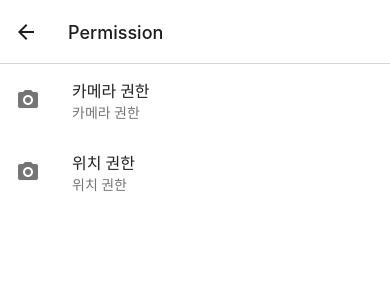
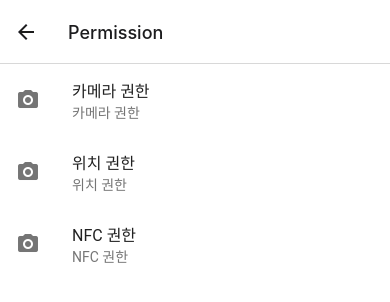
Before and after one commit to biud436/rn-barcode-scanner, a React Native app: screen /Permission in a window 390 px wide. Shown: the top 302 px of the page. Built offline with nearby package versions, Linux system fonts and the light colour scheme; what react-native-nfc-manager would draw is missing.

Commit message:
feat: 위치, NFC, 카메라 권한이 없을 때, 권한 설정창 띄우는 기능 추가

```diff
--- a/package.json
+++ b/package.json
@@ -26,6 +26,7 @@
     "react-native-responsive-screen": "^1.4.2",
     "react-native-safe-area-context": "^4.3.1",
     "react-native-screens": "^3.14.0",
+    "react-native-send-intent": "^1.3.0",
     "react-native-svg": "^12.3.0",
     "react-native-vector-icons": "^9.2.0",
     "react-redux": "^8.0.2",
--- a/src/screens/PermissionScreen.tsx
+++ b/src/screens/PermissionScreen.tsx
@@ -1,18 +1,18 @@
 /* eslint-disable react-hooks/exhaustive-deps */
 /* eslint-disable react-hooks/rules-of-hooks */
 import React, {useEffect} from 'react';
-import {StyleSheet, Text, View} from 'react-native';
+import {Alert, Platform, StyleSheet, Text, View} from 'react-native';
 import {List} from 'react-native-paper';
 import {useDispatch, useSelector} from 'react-redux';
 import {navigate} from '../navigators/utils';
 import {RootState} from '../store';
 import {check, PERMISSIONS} from 'react-native-permissions';
 import {setCameraPermission, setLocationPermission} from '../store/permission';
+import SendIntentAndroid from 'react-native-send-intent';
+import nfcManager from 'react-native-nfc-manager';
 
 export function PermissionScreen() {
-    const permissionState = useSelector(
-        (state: RootState) => state.permission,
-    ) as RootState['permission'];
+    const permissionState = useSelector((state: RootState) => state.permission);
     const dispatch = useDispatch();
 
     // const isAndroid = useMemo(() => Platform.OS === 'android', []);
@@ -46,6 +46,16 @@ export function PermissionScreen() {
                         console.log('카메라 권한 체크');
                         const granted = await check(PERMISSIONS.ANDROID.CAMERA);
                         console.log('카메라 권한 체크', granted);
+
+                        if (granted === 'denied') {
+                            Alert.alert('권한을 승인해주세요');
+                            SendIntentAndroid.openSettings(
+                                'android.settings.APPLICATION_SETTINGS',
+                            );
+                            dispatch(setLocationPermission(false));
+                            return;
+                        }
+
                         dispatch(setCameraPermission(granted));
                     }
                     break;
@@ -55,28 +65,55 @@ export function PermissionScreen() {
                             PERMISSIONS.ANDROID.ACCESS_FINE_LOCATION,
                         );
                         console.log('위치 권한 체크', granted);
-                        dispatch(setLocationPermission(granted));
+
+                        if (granted === 'granted') {
+                            dispatch(setLocationPermission(true));
+                        } else if (['denied'].includes(granted)) {
+                            Alert.alert(
+                                '권한을 승인해주세요',
+                                '위치 정보를 사용하려면 권한을 승인해주세요',
+                                [
+                                    {text: '취소', style: 'cancel'},
+                                    {
+                                        text: '승인',
+                                        onPress: () => {
+                                            SendIntentAndroid.openSettings(
+                                                'android.settings.LOCATION_SOURCE_SETTINGS',
+                                            );
+                                        },
+                                    },
+                                ],
+                            );
+
+                            dispatch(setLocationPermission(false));
+                        }
                     }
                     break;
-                // 지원하지 않음
-                // case 'nfc':
-                //     if (isAndroid && Platform.Version >= 23) {
-                //         const granted = await PermissionsAndroid.request(
-                //             PermissionsAndroid.PERMISSIONS.NFC,
-                //             {
-                //                 title: 'NFC 권한 요청',
-                //                 message: 'NFC 권한이 필요합니다.',
-                //                 buttonPositive: '허용',
-                //             },
-                //         );
-
-                //         console.log(granted);
-
-                //         if (PermissionsAndroid.RESULTS.GRANTED === granted) {
-                //             Alert.alert('NFC 권한이 승인되었습니다.');
-                //         }
-                //     }
-                //     break;
+                case 'nfc':
+                    if (Platform.OS === 'android') {
+                        const granted =
+                            (await nfcManager.isEnabled()) &&
+                            (await nfcManager.isSupported());
+                        console.log('NFC 권한 체크', granted);
+                        if (!granted) {
+                            Alert.alert(
+                                '권한을 승인해주세요',
+                                'NFC를 사용하려면 권한을 승인해주세요',
+                                [
+                                    {text: '취소', style: 'cancel'},
+                                    {
+                                        text: '승인',
+                                        onPress: () => {
+                                            SendIntentAndroid.openSettings(
+                                                'android.settings.NFC_SETTINGS',
+                                            );
+                                        },
+                                    },
+                                ],
+                            );
+                        }
+                    }
+                    break;
             }
         } catch (e) {
             console.warn(e);
@@ -98,6 +135,12 @@ export function PermissionScreen() {
                     left={props => <List.Icon {...props} icon="camera" />}
                     onPress={async () => await requestPermission('location')}
                 />
+                <List.Item
+                    title="NFC 권한"
+                    description="NFC 권한"
+                    left={props => <List.Icon {...props} icon="camera" />}
+                    onPress={async () => await requestPermission('nfc')}
+                />
             </View>
         );
     }
--- a/src/store/index.ts
+++ b/src/store/index.ts
@@ -27,7 +27,7 @@ const reducers = combineReducers({
 const persistConfig = {
     key: 'root',
     storage: AsyncStorage,
-    whitelist: ['theme'],
+    whitelist: ['theme', 'nfc', 'permission'],
 };
 
 const persistedReducer = persistReducer(persistConfig, reducers);
```
Also changed, not shown: src/App.tsx (indentation only), 2 other files (tests, documents, lock files or other folders).
